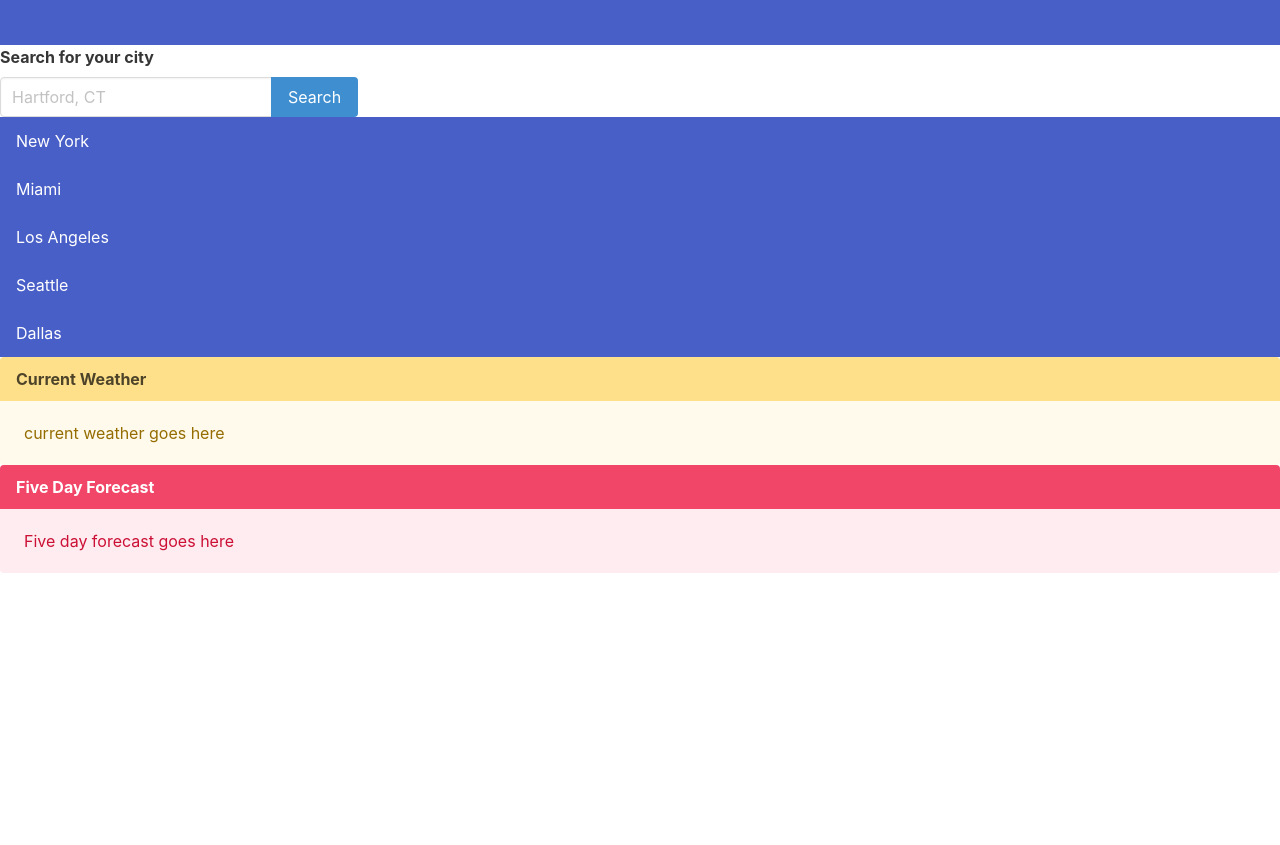
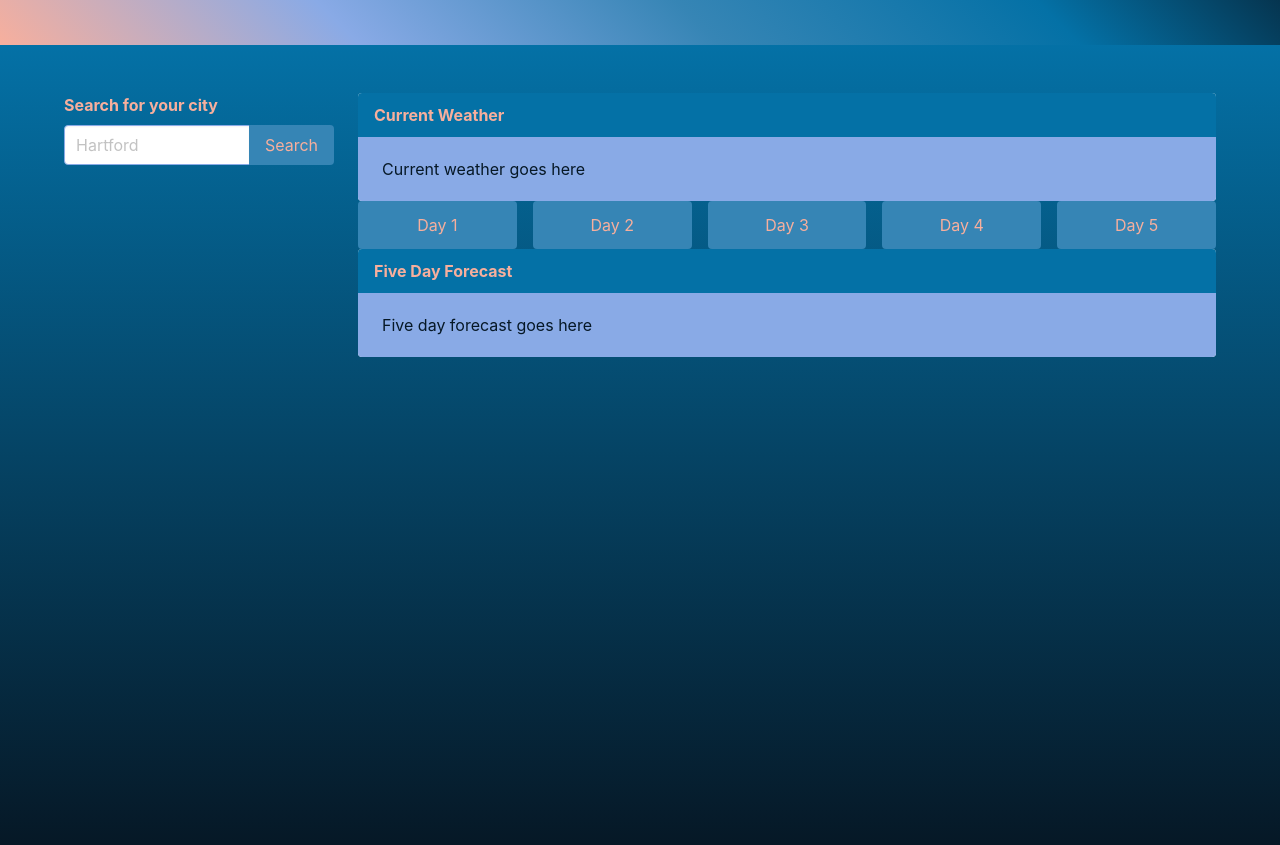
Before and after one commit to KitKatKernel/Weather-Dashboard, a plain HTML site: page index.html in a window 1280 px wide. Shown: the part 116-961 px from the top of the page. Before the commit the page ends 800 px from the top, so only its background shows below. Drawn offline with nearby package versions, Linux system fonts and the light colour scheme.

Commit message:
Updated index.html, script.js, style.css.  Removed all bulma colors from index.html, used coolors.co to create a template of colors and variables, created a root section in style.css and added template to that.  Added other API parameter to script.js, haven't work on functionality yet. Trimmed index.html to be more inline with the demo and formatted it.

```diff
--- a/assets/css/style.css
+++ b/assets/css/style.css
@@ -0,0 +1,90 @@
+:root {
+    /* CSS HEX */
+    --melon: #f7af9dff;
+    --vista-blue: #89aae6ff;
+    --blue-ncs: #3685b5ff;
+    --honolulu-blue: #0471a6ff;
+    --rich-black: #061826ff;
+
+    /* CSS HSL */
+    --melon-hsl: hsla(12, 85%, 79%, 1);
+    --vista-blue-hsl: hsla(219, 65%, 72%, 1);
+    --blue-ncs-hsl: hsla(203, 54%, 46%, 1);
+    --honolulu-blue-hsl: hsla(200, 95%, 33%, 1);
+    --rich-black-hsl: hsla(206, 73%, 9%, 1);
+
+    /* CSS RGB */
+    --melon-rgb: rgba(247, 175, 157, 1);
+    --vista-blue-rgb: rgba(137, 170, 230, 1);
+    --blue-ncs-rgb: rgba(54, 133, 181, 1);
+    --honolulu-blue-rgb: rgba(4, 113, 166, 1);
+    --rich-black-rgb: rgba(6, 24, 38, 1);
+
+    /* CSS Gradient */
+    --gradient-top: linear-gradient(0deg, var(--melon), var(--vista-blue), var(--blue-ncs), var(--honolulu-blue), var(--rich-black));
+    --gradient-right: linear-gradient(90deg, var(--melon), var(--vista-blue), var(--blue-ncs), var(--honolulu-blue), var(--rich-black));
+    --gradient-bottom: linear-gradient(180deg, var(--melon), var(--vista-blue), var(--blue-ncs), var(--honolulu-blue), var(--rich-black));
+    --gradient-left: linear-gradient(270deg, var(--melon), var(--vista-blue), var(--blue-ncs), var(--honolulu-blue), var(--rich-black));
+    --gradient-top-right: linear-gradient(45deg, var(--melon), var(--vista-blue), var(--blue-ncs), var(--honolulu-blue), var(--rich-black));
+    --gradient-bottom-right: linear-gradient(135deg, var(--melon), var(--vista-blue), var(--blue-ncs), var(--honolulu-blue), var(--rich-black));
+    --gradient-top-left: linear-gradient(225deg, var(--melon), var(--vista-blue), var(--blue-ncs), var(--honolulu-blue), var(--rich-black));
+    --gradient-bottom-left: linear-gradient(315deg, var(--melon), var(--vista-blue), var(--blue-ncs), var(--honolulu-blue), var(--rich-black));
+    --gradient-radial: radial-gradient(var(--melon), var(--vista-blue), var(--blue-ncs), var(--honolulu-blue), var(--rich-black));
+  }
+
+  .gradient-background {
+    background: linear-gradient(var(--honolulu-blue), var(--rich-black));
+    color: var(--melon);
+    height: 100vh;
+  }
+
+  .city-button {
+    border: none;
+  }
+
+  .search-label {
+    color: var(--melon);
+  }
+
+  .container {
+    max-width: 600px;
+    margin: 0 auto;
+  }
+
+  .weather-header {
+    background: var(--gradient-top-right);
+    color: var(--rich-black);
+  }
+
+  .city-input {
+    border-color: var(--vista-blue);
+  }
+
+  .city-button {
+    background-color: var(--blue-ncs);
+    color: var(--melon);
+  }
+
+  .message-header {
+    background-color: var(--honolulu-blue);
+    color: var(--melon);
+  }
+
+  .message-body {
+    background-color: var(--vista-blue);
+    color: var(--rich-black);
+  }
+
+  .grid {
+    display: flex;
+    gap: 1rem;
+  }
+
+  .cell {
+    background-color: var(--blue-ncs);
+    color: var(--melon);
+    padding: 1rem;
+    border-radius: 0.25rem;
+    flex: 1;
+    text-align: center;
+  }
--- a/index.html
+++ b/index.html
@@ -5,50 +5,53 @@
   <meta name="viewport" content="width=device-width, initial-scale=1.0">
   <title>Weather Dashboard</title>
   <link rel="stylesheet" href="https://cdn.jsdelivr.net/npm/bulma@0.9.4/css/bulma.min.css">
-  <link rel="stylesheet" href="assets/css/style.css"
+  <link rel="stylesheet" href="assets/css/style.css">
 </head>
 <body>
-    <section class="hero is-link has-text-centered">
+  <section class="hero has-text-centered weather-header">
     <div class="hero-body">
       <p class="title">Weather Dashboard</p>
       <p class="subtitle">Your Travel Companion for Every Forecast</p>
     </div>
   </section>
 
-    <section>
-        <label class="label">Search for your city</label>
+  <section class="section gradient-background">
+    <div class="container">
+      <div class="columns">
+        <div class="column is-one-quarter">
+          <label class="label search-label">Search for your city</label>
           <div class="field has-addons">
             <div class="control">
-              <input class="input" type="text" placeholder="Hartford, CT">
+              <input class="input city-input" type="text" placeholder="Hartford">
             </div>
             <div class="control">
-              <button class="button is-info">
+              <button class="button city-button">
                 Search
               </button>
             </div>
           </div>
-    </section>
-
-    <div class="fixed-grid">
-        <div class="grid">
-            <div class="cell py-3 px-4 has-background-link has-text-white has-radius-normal">New York</div>
-            <div class="cell py-3 px-4 has-background-link has-text-white has-radius-normal">Miami</div>
-            <div class="cell py-3 px-4 has-background-link has-text-white has-radius-normal">Los Angeles</div>
-            <div class="cell py-3 px-4 has-background-link has-text-white has-radius-normal">Seattle</div>
-            <div class="cell py-3 px-4 has-background-link has-text-white has-radius-normal">Dallas</div>
         </div>
-    </div>
-
-    <article class="message is-warning mb-0">
+        <div class="column">
+          <article class="message mb-0">
             <div class="message-header">
               <p>Current Weather</p>
             </div>
             <div class="message-body">
-          current weather goes here
+              Current weather goes here
             </div>
           </article>
 
-      <article class="message is-danger mb-0">
+          <div class="fixed-grid">
+            <div class="grid">
+              <div class="cell py-3 px-4 day-1">Day 1</div>
+              <div class="cell py-3 px-4 day-2">Day 2</div>
+              <div class="cell py-3 px-4 day-3">Day 3</div>
+              <div class="cell py-3 px-4 day-4">Day 4</div>
+              <div class="cell py-3 px-4 day-5">Day 5</div>
+            </div>
+          </div>
+
+          <article class="message mb-0">
             <div class="message-header">
               <p>Five Day Forecast</p>
             </div>
@@ -56,6 +59,9 @@
               Five day forecast goes here
             </div>
           </article>
-
+        </div>
+      </div>
+    </div>
+  </section>
 </body>
 </html>
```
Also changed, not shown: assets/js/script.js (+8 -2 lines). Lines whose indentation alone changed are shown as unchanged.
